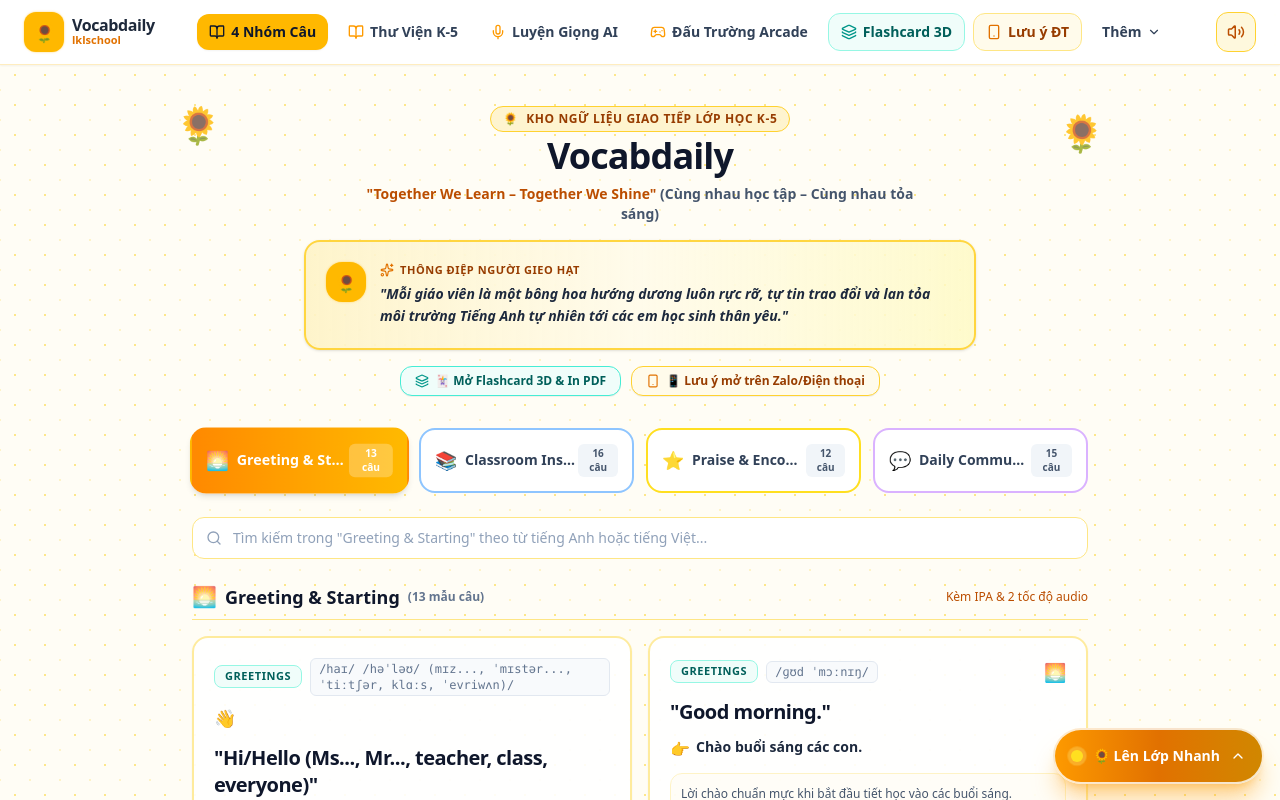
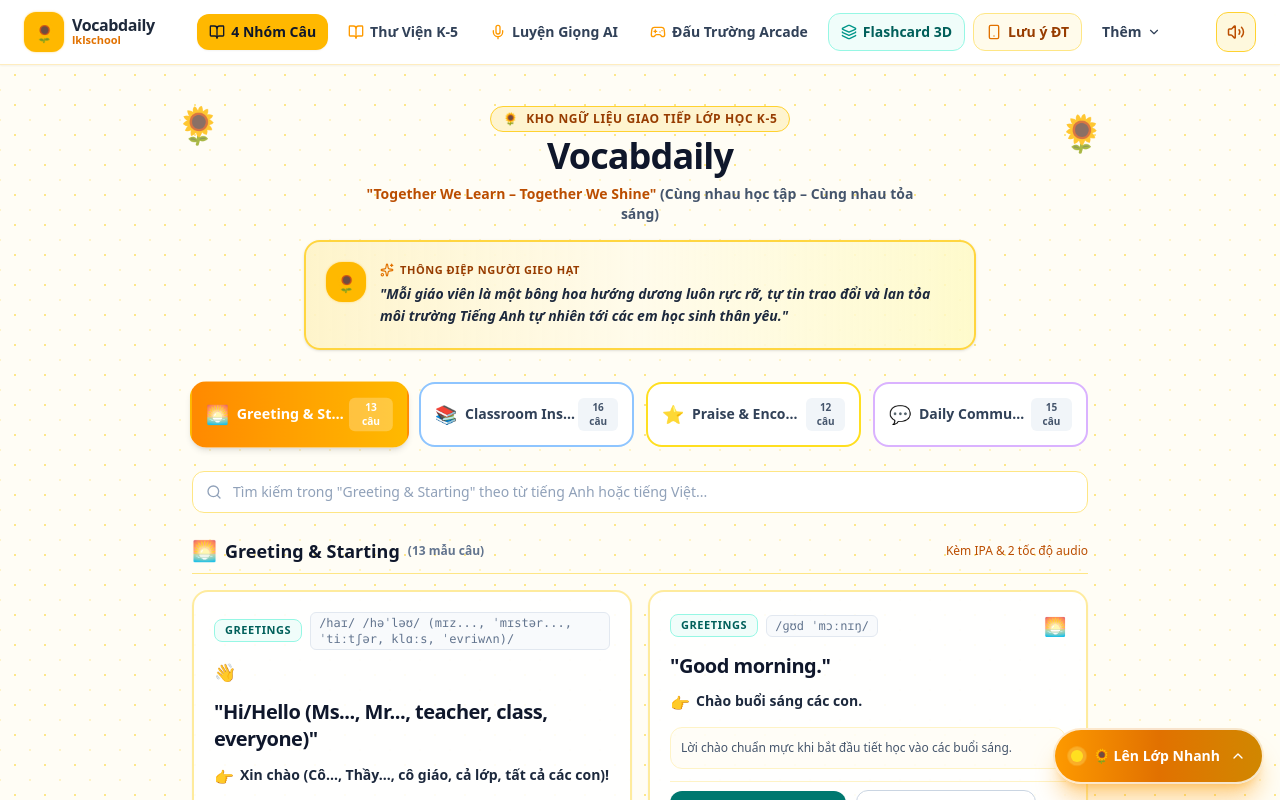
Before and after one commit to hoaithanhmathhnue-sys/englishmrshuong, a React (Vite) app: page / in a window 1280 px wide. Shown: the top 800 px of the page. Built offline with nearby package versions, Linux system fonts and the light colour scheme.

Commit message:
Add files via upload

```diff
--- a/src/components/DashboardTab.tsx
+++ b/src/components/DashboardTab.tsx
@@ -1,5 +1,5 @@
 import React, { useState } from 'react';
-import { Volume2, Mic, Sparkles, Smartphone, Layers, Search, Filter } from 'lucide-react';
+import { Volume2, Mic, Sparkles, Search } from 'lucide-react';
 import { UserProgress, LearningHistoryEntry, VocabCategory } from '../types';
 import { speakText, stopSpeaking } from '../utils/speech';
 import {
@@ -22,8 +22,6 @@
 export const DashboardTab: React.FC<DashboardTabProps> = ({
   progress,
   onNavigateTab,
-  onOpenMobileNotice,
-  onOpenFlashcard
 }) => {
   const [activeCategory, setActiveCategory] = useState<VocabCategory>('Greeting & Starting');
   const [playingId, setPlayingId] = useState<string | null>(null);
@@ -197,29 +195,6 @@
             </div>
           </div>
         </div>
-
-        {/* Quick action bar: Mobile notice & 3D Flashcard */}
-        <div className="flex flex-wrap items-center justify-center gap-2.5 pt-2">
-          {onOpenFlashcard && (
-            <button
-              onClick={onOpenFlashcard}
-              className="px-3.5 py-1.5 rounded-xl bg-teal-50 hover:bg-teal-100 border border-teal-300 text-teal-800 text-xs font-bold flex items-center gap-1.5 shadow-2xs transition-all"
-            >
-              <Layers className="w-3.5 h-3.5 text-teal-600" />
-              <span>🃏 Mở Flashcard 3D & In PDF</span>
-            </button>
-          )}
-
-          {onOpenMobileNotice && (
-            <button
-              onClick={onOpenMobileNotice}
-              className="px-3.5 py-1.5 rounded-xl bg-amber-50 hover:bg-amber-100 border border-amber-300 text-amber-800 text-xs font-bold flex items-center gap-1.5 shadow-2xs transition-all"
-            >
-              <Smartphone className="w-3.5 h-3.5 text-amber-600" />
-              <span>📱 Lưu ý mở trên Zalo/Điện thoại</span>
-            </button>
-          )}
-        </div>
       </div>
 
       {/* ═══ 4 CATEGORY TABS (Grid 2×2) ═══ */}
```
